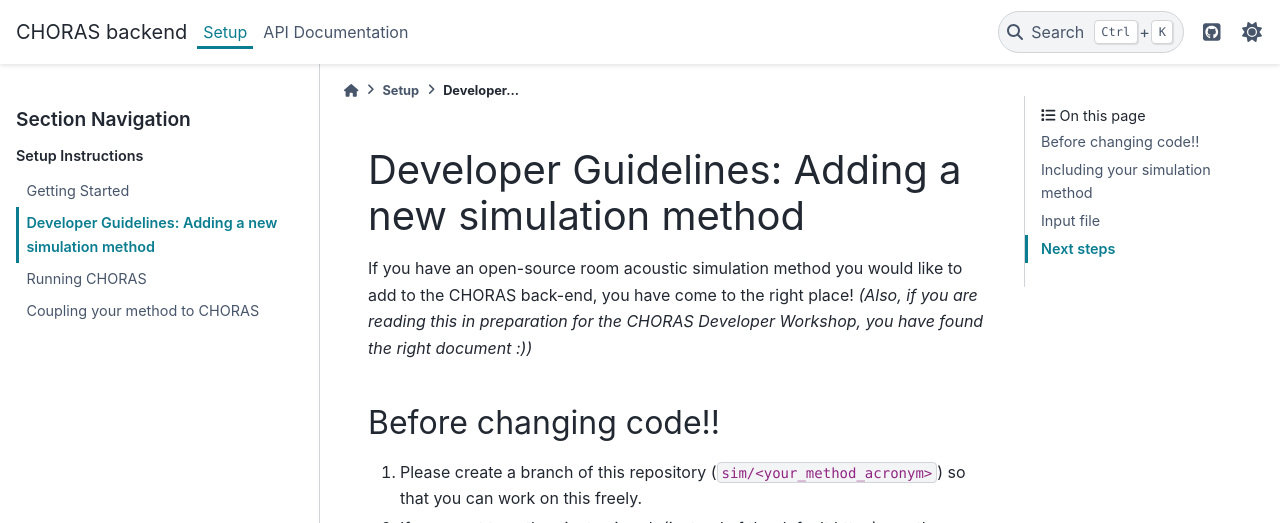
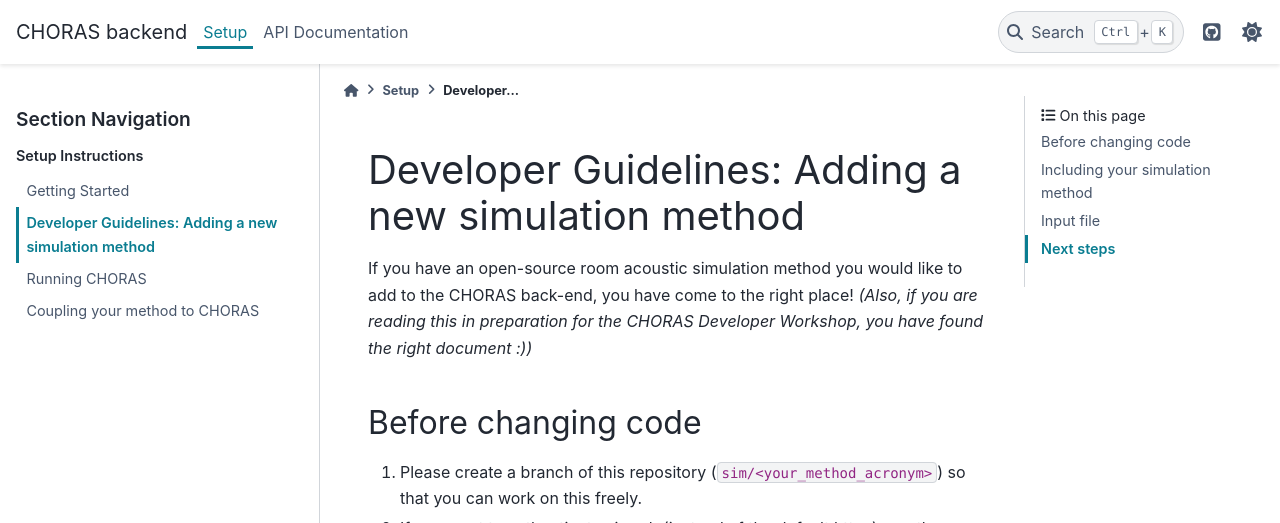
Before and after one commit to nicolas-f/choras_backend, a Sphinx documentation site: the page built from docs/source/includes/development.md, in a window 1280 px wide and 900 px high. Shown: the top 523 px of the window. Built offline with Sphinx 7.4.7 and the PyData theme 0.15.4, drawn with Linux system fonts in a browser that asks for light colours.

```diff
--- a/docs/source/includes/development.md
+++ b/docs/source/includes/development.md
@@ -2,7 +2,7 @@
 
 If you have an open-source room acoustic simulation method you would like to add to the CHORAS back-end, you have come to the right place! _(Also, if you are reading this in preparation for the CHORAS Developer Workshop, you have found the right document :))_
 
-## Before changing code!!
+## Before changing code
 1. Please create a branch of this repository (`sim/<your_method_acronym>`) so that you can work on this freely.
 
 2. If you want to authenticate via ssh (instead of the default https), run the following command (navigated to the root of the `backend` repository) to change the url:
```
